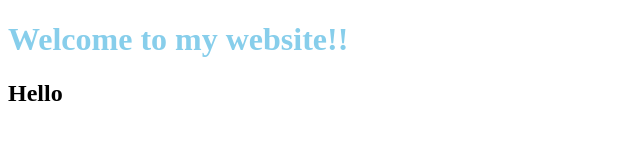
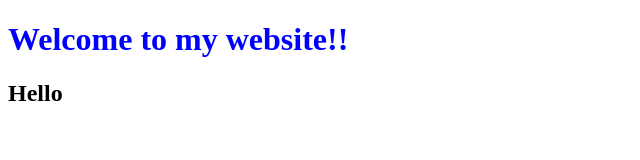
Before and after one commit to Gitpixel-debug/Hello, a plain HTML site: page hello.html in a window 1280 px wide. Shown: the whole page, without its empty margins (0-640 px from the left). Drawn offline with Linux system fonts and the light colour scheme.

```diff
--- a/hello.html
+++ b/hello.html
@@ -1,16 +1,10 @@
 <!DOCTYPE html>
-<!--Resolved Merge Conflict in Line 7-->
 <html lang="en">
     <head>
         <title>Hello!</title>
-        <style>
-            h1 {
-                color: skyblue;
-            }
-        </style>
     </head>
 </html>
 <body>
-    <h1>Welcome to my website!!</h1>
+    <h1 style="color:blue;">Welcome to my website!!</h1>
     <h2>Hello</h2>
 </body>
```
